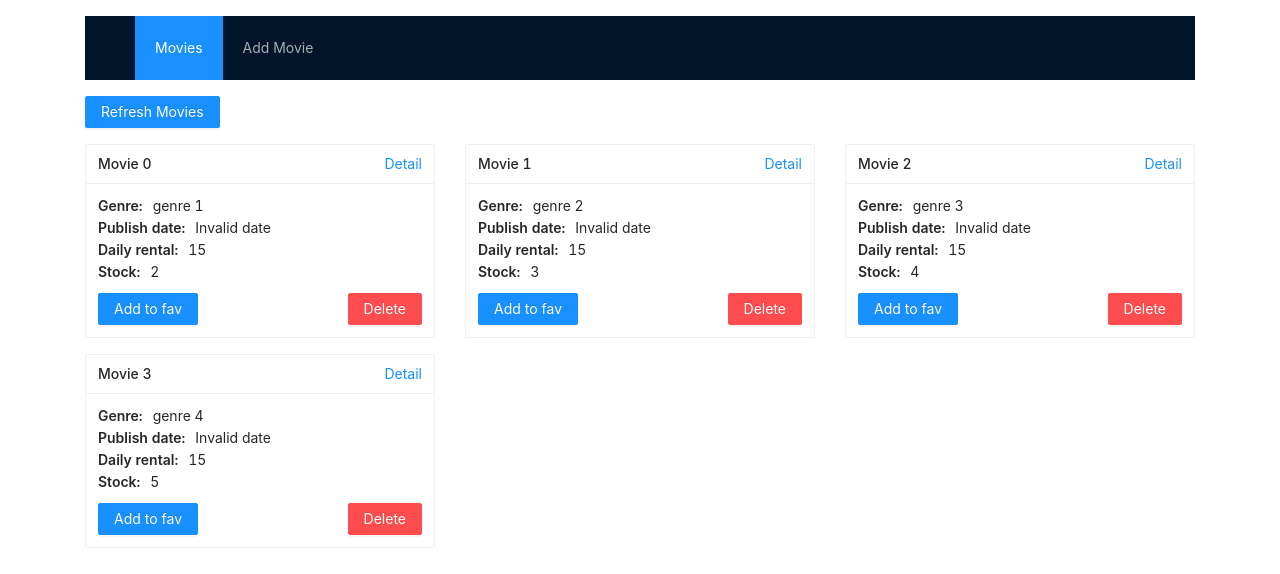
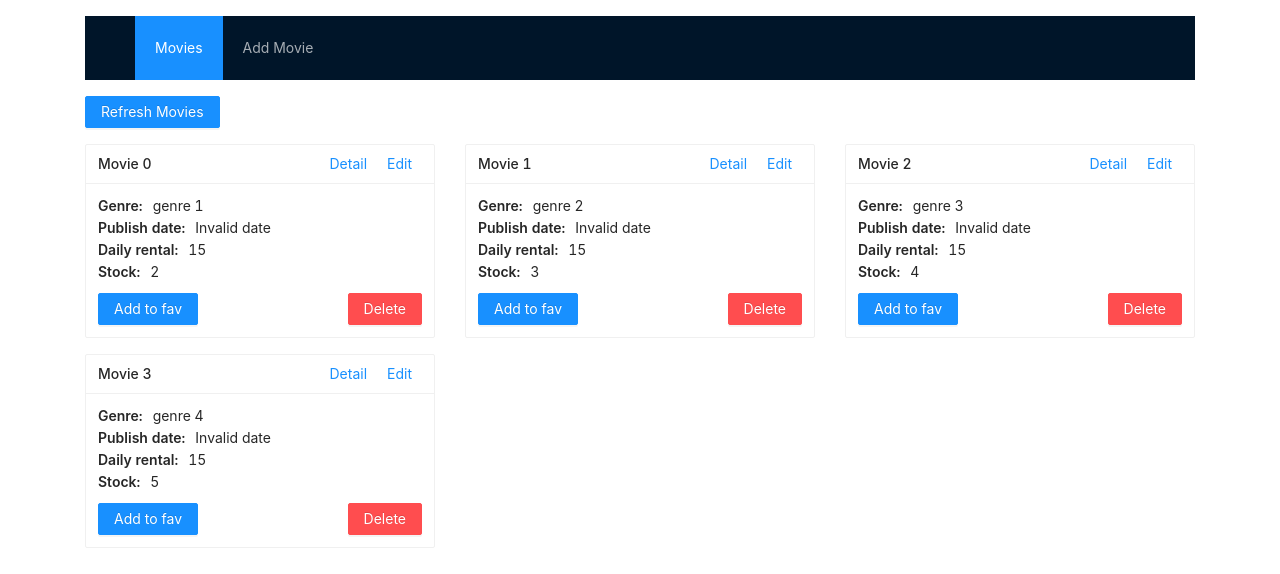
Before and after one commit to zead1992/react-app, a React (Create React App) app: page /movies in a window 1280 px wide. Shown: the top 574 px of the page. Built offline with nearby package versions, Linux system fonts and the light colour scheme.

Commit message:
styled compo

```diff
--- a/package.json
+++ b/package.json
@@ -15,6 +15,7 @@
     "@types/node": "^16.3.1",
     "@types/react": "^17.0.14",
     "@types/react-dom": "^16.9.8",
+    "@types/styled-components": "^5.1.11",
     "antd": "^4.16.6",
     "axios": "^0.19.2",
     "bootstrap": "^4.5.0",
@@ -35,6 +36,7 @@
     "react-scripts": "3.4.1",
     "react-toastify": "4.1.0",
     "redux-devtools-extension": "^2.13.8",
+    "styled-components": "^5.3.0",
     "typescript": "^4.3.5",
     "uuid": "^8.3.2",
     "yup": "^0.32.9"
--- a/src/App.tsx
+++ b/src/App.tsx
@@ -8,7 +8,7 @@ import {ToastContainer} from "react-toastify";
 import 'react-toastify/dist/ReactToastify.css';
 import YoutubeFormikForm from "./components/YoutubeFormikForm";
 import './App.css';
-import {v4 as uuidv4, validate as uuidValidate} from 'uuid';
+import {isValidUuid} from "./common/common";
 
 
 const App: FC = () => {
@@ -28,6 +28,16 @@ const App: FC = () => {
                           from="/"
                           to="/movies"/>
                 <Route
+                    path="/movies/edit/:id"
+                    exact
+                    component={MovieForm}
+                >
+                    {(props: RouteChildrenProps<{ id: string }>) => {
+                        const validId = isValidUuid(props.match.params.id);
+                        return validId ? <MovieForm {...props}/> : <Redirect to={'/movies'}/>
+                    }}
+                </Route>
+                <Route
                     path="/movies/new"
                     exact
                     component={MovieForm}
@@ -37,7 +47,7 @@ const App: FC = () => {
                     exact
                 >
                     {(props: RouteChildrenProps<{ id: string }>) => {
-                        const validId = uuidValidate(props.match.params.id);
+                        const validId = isValidUuid(props.match.params.id);
                         return validId ? <MovieDetail {...props}/> : <Redirect to={'/movies'}/>
                     }}
                 </Route>
--- /dev/null
+++ b/src/common/common.ts
@@ -0,0 +1,3 @@
+import {validate as uuidValidate} from 'uuid';
+
+export const isValidUuid = (id:string)=> uuidValidate(id);
--- a/src/components/MovieForm.tsx
+++ b/src/components/MovieForm.tsx
@@ -11,7 +11,7 @@ import {addMovieAsync} from "../features/movies/moviesSlice";
 import {CreateMovie} from "../features/movies/movieTypes";
 
 
-type IProps = RouteComponentProps;
+type IProps = RouteComponentProps<{id:string}>;
 
 const MovieForm: FC<IProps> = (props) => {
 
@@ -19,6 +19,8 @@ const MovieForm: FC<IProps> = (props) => {
     const {Option} = Select;
 
     const dispatch = useDispatch();
+
+    console.log(props.match.params.id)
 
     useEffect(() => {
         dispatch(fetchGenresAsync());
--- a/src/components/common/MovieCard.tsx
+++ b/src/components/common/MovieCard.tsx
@@ -6,17 +6,31 @@ import {useDispatch} from "react-redux";
 import moment from "moment";
 import {deleteMovie, toggleMovieFav} from "../../features/movies/moviesSlice";
 import {IMovie} from "../../features/movies/movieTypes";
+import styled from "styled-components";
 
-export const MovieCard: FC<{ movie: IMovie; hideDetailButton?:boolean}> =
-    ({movie,hideDetailButton, children}) => {
+const Wrapper = styled(Card)`
+  .extra-wrapper{
+    a{
+      margin: 0 10px;
+    }
+  }
+`;
+
+export const MovieCard: FC<{ movie: IMovie; hideDetailButton?: boolean }> =
+    ({movie, hideDetailButton, children}) => {
         const dispatch = useDispatch();
         return (
-        <Card size="small"
+                <Wrapper size="small"
                       title={<span>{movie.title}</span>}
                       extra={!hideDetailButton &&
+                      <div className="extra-wrapper">
                           <Link to={`/movies/${movie._id}`}>
                               Detail
                           </Link>
+                          <Link to={`/movies/edit/${movie._id}`}>
+                              Edit
+                          </Link>
+                      </div>
                       }>
                     <div style={{display: "flex", flexDirection: "column"}}>
                         <InlineItem label={"Genre"}
@@ -32,13 +46,13 @@ export const MovieCard: FC<{ movie: IMovie; hideDetailButton?:boolean}> =
                                 className="col-auto"
                                 style={{marginTop: "10px"}}
                                 type="primary"
-                        onClick={() => dispatch(toggleMovieFav({movieId:movie._id}))}
+                                onClick={() => dispatch(toggleMovieFav({movieId: movie._id}))}
                             >
                                 {movie.isFavorite ? "Remove from fav" : 'Add to fav'}
                             </Button>
                             <Popconfirm title={"Delete Movie?"}
                                         placement="bottom"
-                                onConfirm={() => dispatch(deleteMovie({movieId:movie._id}))}
+                                        onConfirm={() => dispatch(deleteMovie({movieId: movie._id}))}
                             >
                                 <Button
                                     className="col-auto"
@@ -51,7 +65,7 @@ export const MovieCard: FC<{ movie: IMovie; hideDetailButton?:boolean}> =
                             </Popconfirm>
                         </div>
                     </div>
-        </Card>
+                </Wrapper>
         )
     };
 
```
Also changed, not shown: 1 other file (tests, documents, lock files or other folders). Lines whose indentation alone changed are shown as unchanged.
